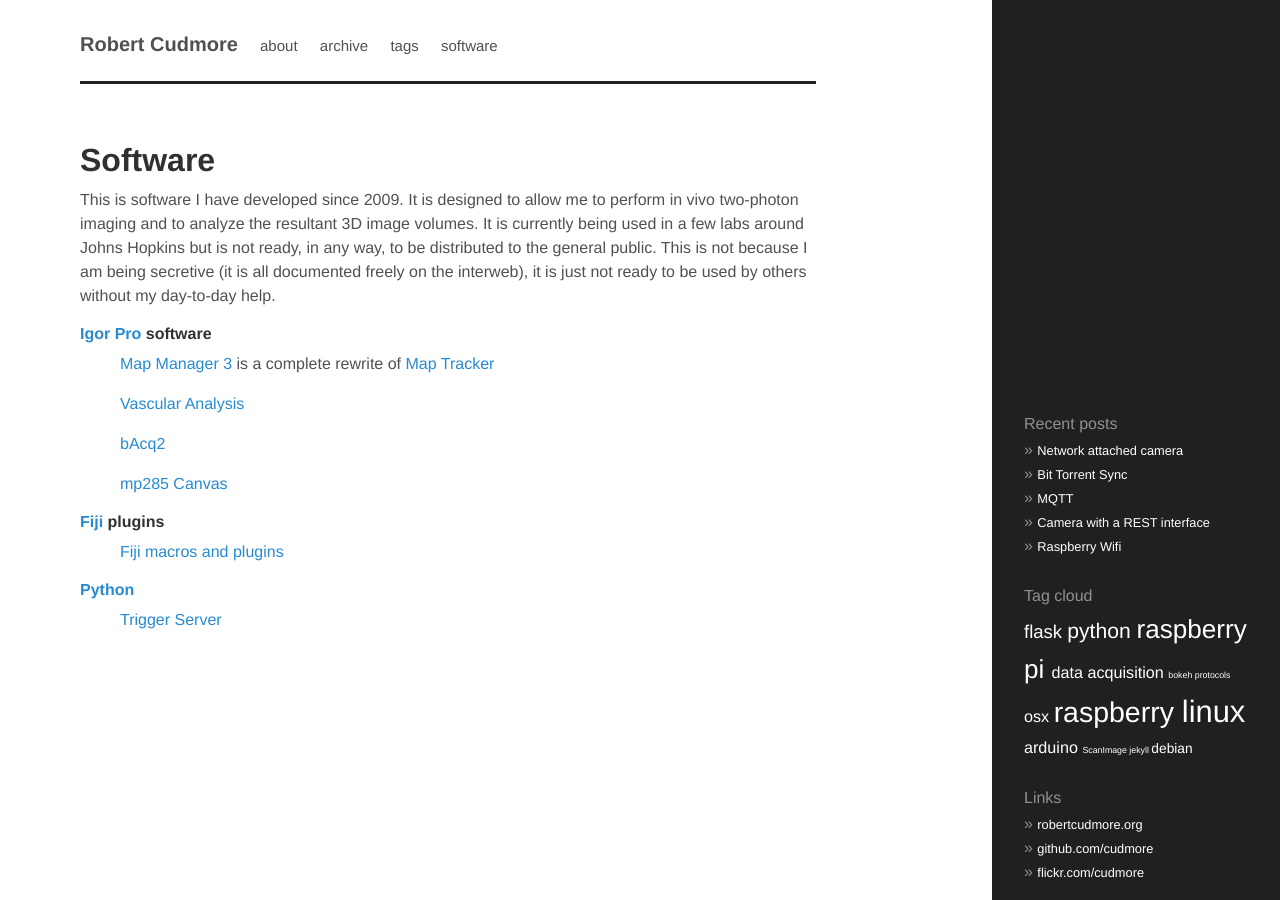
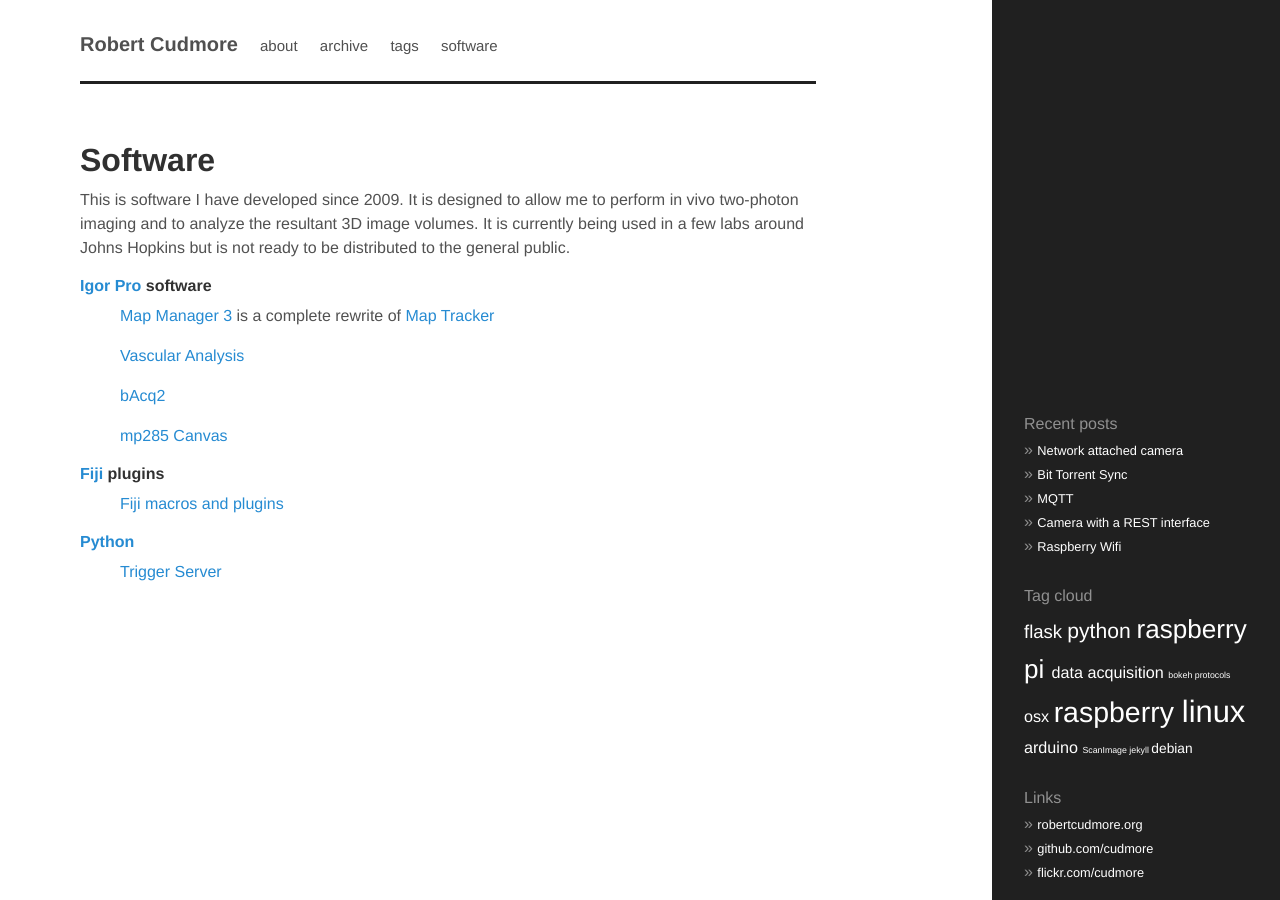
Before and after one commit to cudmore/cudmore.github.io, a Jekyll site: the page built from software.md, in a window 1280 px wide. Built offline with Jekyll 4.4.1, drawn with Linux system fonts in a browser that asks for light colours.

Commit message:
software

```diff
--- a/software.md
+++ b/software.md
@@ -5,7 +5,7 @@ tags:
 - software
 ---
 
-This is software I have developed since 2009. It is designed to allow me to perform in vivo two-photon imaging and to analyze the resultant 3D image volumes. It is currently being used in a few labs around Johns Hopkins but is not ready, in any way, to be distributed to the general public. This is not because I am being secretive (it is all documented freely on the interweb), it is just not ready to be used by others without my day-to-day help.
+This is software I have developed since 2009. It is designed to allow me to perform in vivo two-photon imaging and to analyze the resultant 3D image volumes. It is currently being used in a few labs around Johns Hopkins but is not ready to be distributed to the general public.
 
 #### [Igor Pro](http://www.wavemetrics.com) software
 
```
Also changed, not shown: 2 other files.
